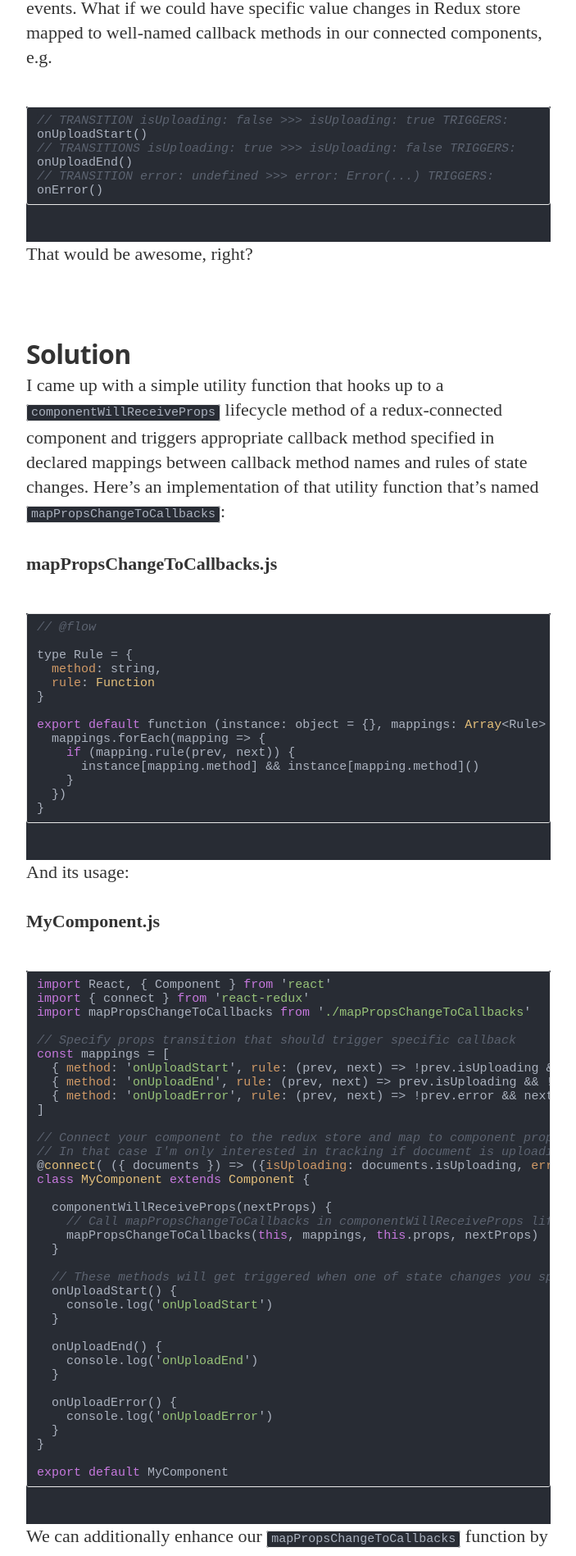
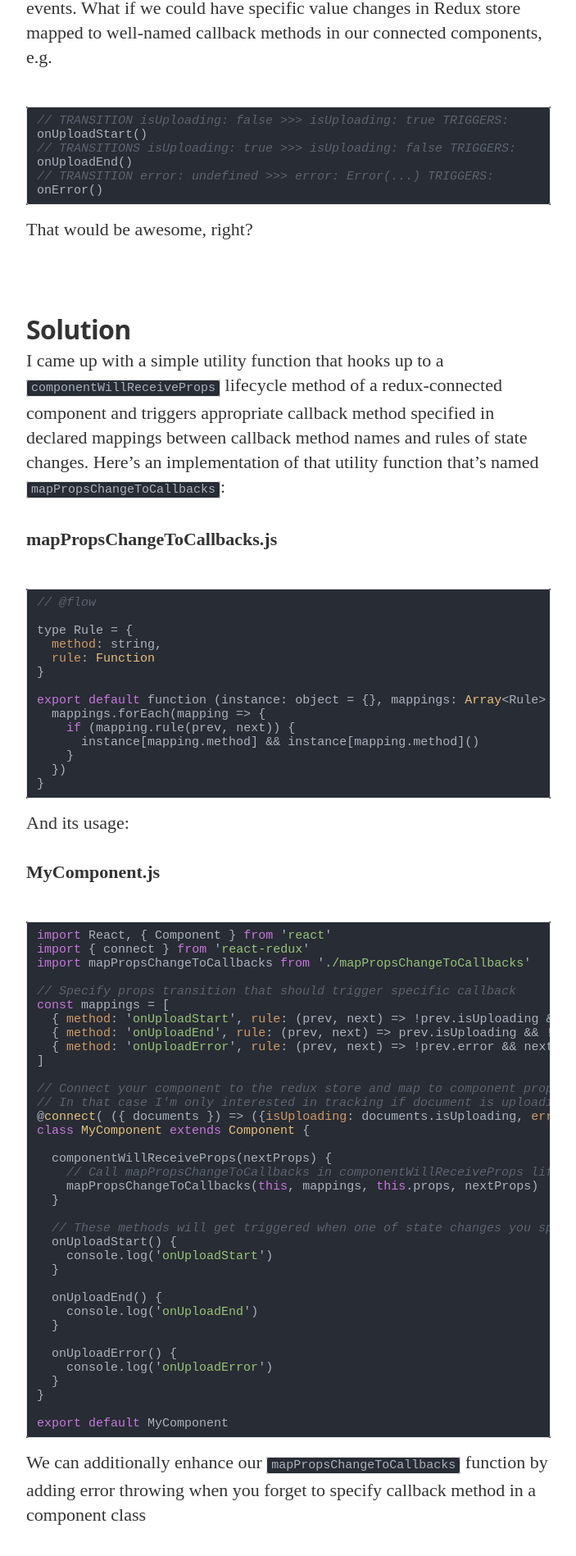
Before and after one commit to lukaleli/lukaleli.github.io, a Jekyll site: the page built from _posts/2017-05-26-redux-state-transitions-handled-easily.md, in a window 1280 px wide. Shown: the part 1557-3455 px from the top of the page at 82% size, without its empty margins (288-991 px from the left). Built offline with Jekyll 4.4.1, drawn with Linux system fonts in a browser that asks for light colours; nearby versions of some CDN libraries; some web fonts are replaced; comment, search, counter and statistics services are not loaded.

Commit message:
[BUGFIX] Fix syntax box

```diff
--- a/css/main.sass
+++ b/css/main.sass
@@ -634,3 +634,9 @@ pre
   display: block
   border-radius: 50%
   max-width: 150px !important
+
+.post
+  .post-content
+    figure
+      margin: 0 !important
+      padding: 0 !important
```
Also changed, not shown: 2 other files.
